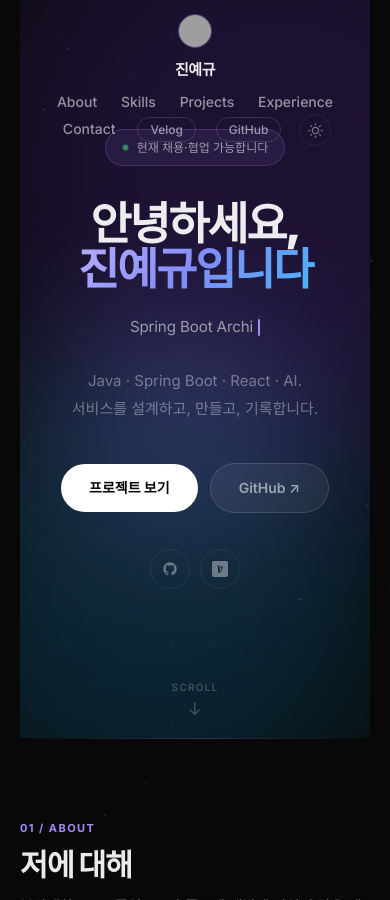
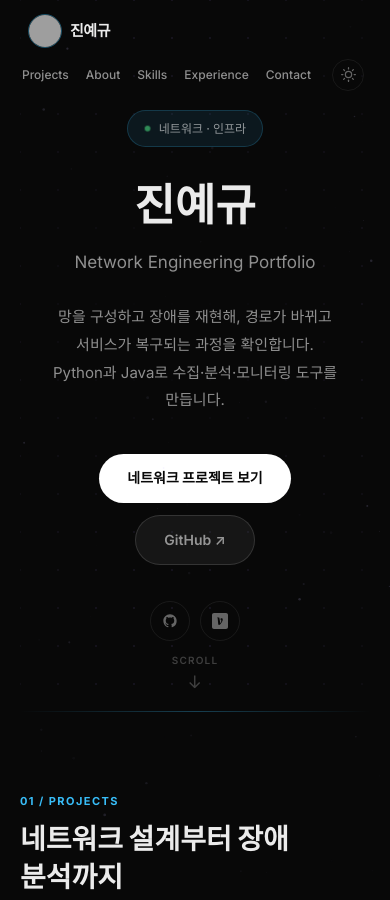
Before and after one commit to teriyakki-jin/teriyakki-jin.github.io, a Jekyll site: the page built from index.html, in a window 390 px wide and 900 px high. Built offline with Jekyll 4.4.1, drawn with Linux system fonts in a browser that asks for light colours; some web fonts are replaced; the list of posts is cut into pages by our own code; some of the changed text lies outside the part shown; grey boxes are pictures that could not be loaded.

Commit message:
feat: tailor portfolio for network engineering roles

```diff
--- a/_config.yml
+++ b/_config.yml
@@ -6,7 +6,7 @@
 name: 진예규
 
 # Short bio or description (displayed in the header)
-description: "CS · AI & Full-Stack Developer"
+description: "Network Engineering · Infrastructure · Automation"
 
 # URL of your avatar or profile pic (you could use your GitHub profile pic)
 avatar: https://github.com/teriyakki-jin.png
--- a/_layouts/default.html
+++ b/_layouts/default.html
@@ -81,9 +81,9 @@
           </div>
 
           <nav>
+            <a href="/#projects"   data-spy="projects">Projects</a>
             <a href="/#about"      data-spy="about">About</a>
             <a href="/#skills"     data-spy="skills">Skills</a>
-            <a href="/#projects"   data-spy="projects">Projects</a>
             <a href="/#experience" data-spy="experience">Experience</a>
             <a href="/#contact"    data-spy="contact">Contact</a>
             <a href="https://velog.io/@jyg3485" target="_blank" class="nav-pill">Velog</a>
@@ -113,6 +113,7 @@
     <script src="{{ site.baseurl }}/js/neural-bg.js"></script>
     <script src="{{ site.baseurl }}/js/star-field.js"></script>
     <script src="{{ site.baseurl }}/js/typewriter.js"></script>
+    <script src="{{ site.baseurl }}/js/projects.js"></script>
 
     <script>
       // Sticky nav: transparent → blur on scroll
--- a/index.html
+++ b/index.html
@@ -1,38 +1,33 @@
 ---
 layout: default
-description: "Java · Spring Boot · React · AI로 서비스를 설계하고 만드는 개발자, 진예규의 포트폴리오입니다."
+description: "OSPF/BFD 망 설계, 장애 대응, 패킷 분석과 운영 자동화 프로젝트를 담은 진예규의 포트폴리오입니다."
 ---
 
 <!-- ─── HERO ─────────────────────────────────────── -->
 <section class="home-hero">
   <canvas id="hero-canvas" aria-hidden="true"></canvas>
-  <div class="hero-orb hero-orb-purple" aria-hidden="true"></div>
-  <div class="hero-orb hero-orb-sky"    aria-hidden="true"></div>
-  <div class="hero-orb hero-orb-violet" aria-hidden="true"></div>
 
   <div class="hero-inner">
     <div class="hero-badge">
       <span class="badge-dot"></span>
-      현재 채용·협업 가능합니다
+      네트워크 · 인프라
     </div>
 
     <h1 class="hero-name">
-      안녕하세요,
-      <span class="hero-name-gradient">진예규입니다</span>
+      <span class="hero-name-gradient">진예규</span>
     </h1>
 
     <div class="hero-role-row">
-      <span class="hero-role-text" id="typewriter-text"></span>
-      <span class="tw-cursor" aria-hidden="true"></span>
+      <span class="hero-role-text">Network Engineering Portfolio</span>
     </div>
 
     <p class="hero-desc">
-      Java · Spring Boot · React · AI.<br>
-      서비스를 설계하고, 만들고, 기록합니다.
+      망을 구성하고 장애를 재현해, 경로가 바뀌고 서비스가 복구되는 과정을 확인합니다.<br>
+      Python과 Java로 수집·분석·모니터링 도구를 만듭니다.
     </p>
 
     <div class="hero-actions">
-      <a href="#projects" class="hero-cta">프로젝트 보기</a>
+      <a href="#projects" class="hero-cta">네트워크 프로젝트 보기</a>
       <a href="https://github.com/teriyakki-jin" target="_blank" rel="noopener" class="hero-ghost">GitHub ↗</a>
     </div>
 
@@ -58,7 +53,7 @@
 <section class="port-section" id="about">
   <p class="section-label">01 / About</p>
   <h2 class="section-heading">저에 대해</h2>
-  <p class="section-sub">부산대학교 CS 졸업 · AI와 풀스택 개발에 관심이 많은 개발자입니다.</p>
+  <p class="section-sub">부산대학교 컴퓨터공학 졸업 · 네트워크와 인프라 운영에 관심을 두고 있습니다.</p>
 
   <div class="about-layout">
 
@@ -79,6 +74,7 @@
       <h3 class="about-greeting">안녕하세요, 진예규입니다 👋</h3>
 
       <p>백엔드부터 AI까지, 시스템 전체의 흐름을 설계하고 배포합니다.</p>
+      <p>최근에는 OSPF/BFD 장애 탐지, 패킷 분석, 운영 모니터링을 직접 실습하고 있습니다. 설정만 확인하는 데서 끝내지 않고, 장애 전후의 로그와 서비스 도달성을 함께 살펴봅니다.</p>
 
       <div class="about-info-grid">
         <div class="info-item">
@@ -111,10 +107,10 @@
   <div class="stats-row">
     <div class="stat-item">
       <p class="stat-label">개인·팀 프로젝트</p>
-      <p class="stat-num" data-count="16" data-suffix="+">0+</p>
+      <p class="stat-num" data-count="23" data-suffix="">23</p>
     </div>
     <div class="stat-item">
-      <p class="stat-label">작성한 테스트 코드</p>
+      <p class="stat-label">ConsentLedger 테스트</p>
       <p class="stat-num" data-count="145" data-suffix="+">0+</p>
     </div>
     <div class="stat-item">
@@ -133,8 +129,26 @@
 
 <section class="port-section" id="skills">
   <p class="section-label">02 / Skills</p>
-  <h2 class="section-heading">기술 스택</h2>
-  <p class="section-sub">다양한 기술을 활용해 백엔드부터 AI까지 일관된 품질의 결과물을 만듭니다.</p>
+  <h2 class="section-heading">프로젝트에서 사용한 기술</h2>
+  <p class="section-sub">망 구성과 패킷 분석에 사용한 도구, 운영 화면과 자동화에 사용한 개발 기술입니다.</p>
+
+  <div class="network-skills">
+    <div>
+      <h3>망 설계·장애 대응</h3>
+      <p>OSPF cost와 우회 경로 설계, BFD 장애 탐지, 링크·노드 N-1과 SRLG 분석</p>
+      <span>FRRouting · containerlab · Linux</span>
+    </div>
+    <div>
+      <h3>트래픽·접근 제어</h3>
+      <p>PCAP 분석, IDS 결과 비교, JWT 인증과 요청별 접근 정책 검증</p>
+      <span>tcpdump · Snort · Suricata · Keycloak · OPA</span>
+    </div>
+    <div>
+      <h3>모니터링·자동화</h3>
+      <p>장비 상태 수집, 경보 중복 제거, 장애 실험 자동화와 운영 이력 저장</p>
+      <span>Python · Java · Prometheus · Grafana · Elastic</span>
+    </div>
+  </div>
 
   <div class="skills-grid">
     <div class="skill-card">
@@ -268,8 +282,18 @@
 
 <section class="port-section" id="projects">
   <p class="section-label">03 / Projects</p>
-  <h2 class="section-heading">주요 프로젝트</h2>
-  <p class="section-sub">백엔드와 AI 서비스부터 네트워크 장애·보안 실습까지, 직접 만든 프로젝트입니다.</p>
+  <h2 class="section-heading">네트워크 설계부터 장애 분석까지</h2>
+  <p class="section-sub">로컬 랩에서 망 설계, 장애 대응, 패킷 분석과 운영 자동화를 실습했습니다.</p>
+  <div class="project-toolbar" hidden>
+    <div class="project-filters" role="group" aria-label="프로젝트 분야">
+      <button type="button" data-filter="featured" aria-pressed="true">대표 프로젝트</button>
+      <button type="button" data-filter="network" aria-pressed="false">네트워크·운영</button>
+      <button type="button" data-filter="security" aria-pressed="false">보안</button>
+      <button type="button" data-filter="backend" aria-pressed="false">백엔드·AI</button>
+      <button type="button" data-filter="all" aria-pressed="false">전체</button>
+    </div>
+    <span class="project-result-count" aria-live="polite"></span>
+  </div>
 
   <div class="project-card">
     <div class="project-header">
--- /dev/null
+++ b/js/projects.js
@@ -0,0 +1,109 @@
+(function () {
+  'use strict';
+  var section = document.getElementById('projects');
+  if (!section) return;
+  var toolbar = section.querySelector('.project-toolbar');
+  var about = document.getElementById('about');
+  if (about) {
+    var divider = section.previousElementSibling;
+    var anchor = about.previousElementSibling;
+    if (divider && divider.classList.contains('section-divider-v')) anchor.before(divider);
+    anchor.before(section);
+    section.querySelector('.section-label').textContent = '01 / Projects';
+    about.querySelector('.section-label').textContent = '02 / About';
+    var skills = document.getElementById('skills');
+    if (skills) skills.querySelector('.section-label').textContent = '03 / Skills';
+  }
+  var cards = Array.from(section.querySelectorAll('.project-card'));
+  var featured = {
+    'telconet-sentinel': {
+      label: '01 / 망 설계 · 장애 탐지',
+      image: 'https://raw.githubusercontent.com/teriyakki-jin/telconet-sentinel/main/docs/assets/grafana-bfd-repeated-trials.png',
+      alt: 'OSPF와 BFD 반복 실험 결과를 비교하는 Grafana 대시보드'
+    },
+    'netsentry': {
+      label: '02 / 모니터링 · 운영 자동화',
+      image: 'https://raw.githubusercontent.com/teriyakki-jin/netsentry/main/docs/images/netsentry-expanded-topology.png',
+      alt: '가상 장비와 서비스 상태, 장애 대응 흐름을 보여주는 NetSentry 운영 화면'
+    },
+    'network-forensics-lab': {
+      label: '03 / 패킷 분석 · 트러블슈팅',
+      image: 'https://raw.githubusercontent.com/teriyakki-jin/network-forensics-lab/main/assets/kibana-lens-dashboard.png',
+      alt: 'Snort와 Suricata의 탐지 결과를 비교하는 Kibana 대시보드'
+    }
+  };
+  var network = ['telconet-sentinel', 'netsentry', 'network-forensics-lab', 'zero-trust-network-lab', 'securescope'];
+  var security = ['network-forensics-lab', 'zero-trust-network-lab', 'securescope', 'llm-security-gateway', 'firm-sentry', 'agent-runtime-security-lab', 'consentledger'];
+
+  cards.forEach(function (card) {
+    var link = card.querySelector('a[href*="github.com/"]');
+    var slug = link ? new URL(link.href).pathname.split('/').filter(Boolean).pop().toLowerCase() : '';
+    card.dataset.project = slug;
+    card.dataset.network = String(network.includes(slug));
+    card.dataset.security = String(security.includes(slug));
+    card.dataset.backend = String(!network.includes(slug));
+    card.classList.add('project-compact');
+    var features = card.querySelector('.project-features');
+    if (features) {
+      var details = document.createElement('details');
+      details.className = 'project-details';
+      var summary = document.createElement('summary');
+      summary.textContent = '구현 내용과 검증 결과';
+      details.appendChild(summary);
+      details.appendChild(features);
+      Array.from(card.querySelectorAll('.project-desc')).slice(1).forEach(function (note) {
+        details.appendChild(note);
+      });
+      card.insertBefore(details, card.querySelector('.project-stack'));
+    }
+    if (featured[slug]) {
+      var info = featured[slug];
+      card.dataset.featured = 'true';
+      card.classList.add('project-featured');
+      var label = document.createElement('p');
+      label.className = 'project-focus';
+      label.textContent = info.label;
+      card.prepend(label);
+      var media = document.createElement('a');
+      media.className = 'project-media';
+      media.href = info.image;
+      media.target = '_blank';
+      media.rel = 'noopener';
+      media.setAttribute('aria-label', info.alt + ' 원본 보기');
+      var img = document.createElement('img');
+      img.src = info.image;
+      img.alt = info.alt;
+      img.loading = 'lazy';
+      img.addEventListener('error', function () { media.hidden = true; });
+      media.appendChild(img);
+      card.querySelector('.project-header').after(media);
+    }
+  });
+
+  Object.keys(featured).forEach(function (slug) {
+    var card = cards.find(function (item) { return item.dataset.project === slug; });
+    if (card) section.appendChild(card);
+  });
+  cards.filter(function (card) { return !card.dataset.featured; }).forEach(function (card) {
+    section.appendChild(card);
+  });
+
+  function filter(value) {
+    var count = 0;
+    cards.forEach(function (card) {
+      var visible = value === 'all' || card.dataset[value] === 'true';
+      card.hidden = !visible;
+      if (visible) count++;
+    });
+    toolbar.querySelectorAll('button').forEach(function (button) {
+      button.setAttribute('aria-pressed', String(button.dataset.filter === value));
+    });
+    toolbar.querySelector('.project-result-count').textContent = count + '개 프로젝트';
+  }
+  toolbar.addEventListener('click', function (event) {
+    var button = event.target.closest('button[data-filter]');
+    if (button) filter(button.dataset.filter);
+  });
+  toolbar.hidden = false;
+  filter('featured');
+}());
--- a/style.scss
+++ b/style.scss
@@ -19,7 +19,7 @@
 $t500: rgba(255,255,255,0.38);
 $t600: rgba(255,255,255,0.22);
 
-$av:  #a78bfa;
+$av:  #38bdf8;
 $ask: #38bdf8;
 $aem: #34d399;
 
@@ -246,7 +246,7 @@
 
 .home-hero {
   position: relative;
-  min-height: 90vh;
+  min-height: 620px;
   display: flex;
   align-items: center;
   justify-content: center;
@@ -256,7 +256,7 @@
   padding: 80px 20px 100px;
   margin-top: -74px;
 
-  @include mobile { min-height: 82vh; padding: 60px 20px 80px; }
+  @include mobile { min-height: 580px; padding: 110px 20px 70px; }
 
   #hero-canvas {
     position: absolute;
@@ -318,19 +318,16 @@
 
 // Heading
 .hero-name {
-  font-size: clamp(2.8rem, 9vw, 5.5rem);
+  font-size: 64px;
   font-weight: 900;
-  letter-spacing: -0.05em;
+  letter-spacing: 0;
   line-height: 1.0;
   margin: 0 0 8px;
   color: $t100;
 
   .hero-name-gradient {
     display: block;
-    background: linear-gradient(135deg, #c4b5fd 0%, #818cf8 50%, #38bdf8 100%);
-    -webkit-background-clip: text;
-    -webkit-text-fill-color: transparent;
-    background-clip: text;
+    color: $t100;
   }
 }
 
@@ -345,10 +342,10 @@
 }
 
 .hero-role-text {
-  font-size: clamp(0.95rem, 2.5vw, 1.2rem);
+  font-size: 19px;
   font-weight: 400;
   color: $t400;
-  letter-spacing: -0.01em;
+  letter-spacing: 0;
 }
 
 .tw-cursor {
@@ -369,10 +366,11 @@
 
 .hero-desc {
   font-size: 15px;
-  color: $t500;
+  color: $t400;
   line-height: 1.85;
   margin: 0 auto 40px;
-  max-width: 400px;
+  max-width: 560px;
+  word-break: keep-all;
 }
 
 .hero-actions {
@@ -1220,6 +1218,141 @@
   }
 }
 
+.network-skills {
+  display: grid;
+  grid-template-columns: repeat(3, minmax(0, 1fr));
+  gap: 28px;
+  padding: 24px 0 32px;
+  margin-bottom: 24px;
+  border-bottom: 1px solid $br2;
+  h3 { font-size: 16px; color: $t100; margin: 0 0 12px; letter-spacing: 0; }
+  p { font-size: 14px; line-height: 1.7; color: $t400; }
+  span { font-size: 12px; color: $ask; line-height: 1.7; }
+}
+
+.port-section { scroll-margin-top: 90px; }
+.section-heading { word-break: keep-all; letter-spacing: 0; }
+
+#skills .skill-bar-meta span:last-child,
+#skills .skill-bar-track { display: none; }
+
+.project-toolbar {
+  display: flex;
+  align-items: center;
+  justify-content: space-between;
+  flex-wrap: wrap;
+  gap: 16px;
+  margin: 28px 0 24px;
+  padding-bottom: 18px;
+  border-bottom: 1px solid $br2;
+}
+
+.project-filters {
+  display: flex;
+  flex-wrap: wrap;
+  gap: 4px;
+
+  button {
+    background: transparent;
+    border: 0;
+    border-bottom: 2px solid transparent;
+    padding: 10px 12px;
+    min-height: 44px;
+    font: inherit;
+    font-size: 13px;
+    color: $t400;
+    cursor: pointer;
+
+    &[aria-pressed="true"] { color: $ask; border-bottom-color: $ask; }
+    &:hover { color: $t100; }
+    &:focus-visible { outline: 2px solid $ask; outline-offset: 3px; }
+  }
+}
+
+.project-result-count { font-size: 12px; color: $t400; }
+
+#projects [hidden] { display: none !important; }
+
+.project-card.project-compact {
+  border-radius: 8px;
+  padding: 24px;
+  transform: none !important;
+  will-change: auto;
+  letter-spacing: 0;
+
+  .project-title { font-size: 17px; letter-spacing: 0; overflow-wrap: anywhere; }
+  .project-header { gap: 12px; }
+  .project-desc { color: $t400; }
+  > .project-desc:first-of-type {
+    display: -webkit-box;
+    -webkit-line-clamp: 3;
+    -webkit-box-orient: vertical;
+    overflow: hidden;
+  }
+  &:has(.project-details[open]) > .project-desc:first-of-type {
+    display: block;
+  }
+  .project-link { border-radius: 4px; min-height: 32px; display: inline-flex; align-items: center; }
+  &.project-featured { margin-bottom: 28px; }
+}
+
+.project-focus {
+  margin: 0 0 14px;
+  font-family: $font-mono;
+  font-size: 12px;
+  color: $aem;
+}
+
+.project-media {
+  display: block;
+  margin: 18px 0;
+  background: #101214;
+  border: 1px solid $br2;
+  aspect-ratio: 16 / 9;
+  overflow: hidden;
+
+  img { display: block; width: 100%; height: 100%; object-fit: contain; }
+}
+
+.project-details {
+  margin: 12px 0 18px;
+  color: $t400;
+  font-size: 13px;
+
+  summary { cursor: pointer; padding: 8px 0; min-height: 36px; }
+  summary:focus-visible { outline: 2px solid $ask; outline-offset: 3px; }
+  .project-features { margin-top: 10px; color: $t400; }
+}
+
+@media (max-width: 640px) {
+  .hero-name { font-size: 44px; }
+  .section-heading { font-size: 28px; line-height: 1.35; }
+  .port-section { scroll-margin-top: 130px; }
+  .masthead { display: flex; align-items: center; flex-wrap: wrap; gap: 8px; text-align: left; }
+  .site-avatar { display: block; margin: 0; }
+  .site-info { margin: 0; padding: 0; }
+  .masthead nav { display: flex; align-items: center; justify-content: space-between; width: 100%; margin: 0; font-size: 12px; }
+  .masthead nav a { margin: 0; padding: 8px 2px; }
+  .masthead nav .nav-pill { display: none; }
+  .network-skills { grid-template-columns: 1fr; gap: 18px; }
+  .project-card.project-compact { padding: 18px; }
+  .project-filters { gap: 0; }
+  .project-filters button { padding: 10px 8px; font-size: 12px; }
+  .hero-role-text { font-size: 17px; overflow-wrap: anywhere; }
+}
+
+html[data-theme="light"] {
+  .hero-name .hero-name-gradient { color: #111827; }
+  .network-skills h3 { color: #111827; }
+  .network-skills p { color: #4b5563; }
+  .network-skills span { color: #0369a1; }
+  .project-filters button, .project-result-count, .project-details { color: #4b5563; }
+  .project-filters button[aria-pressed="true"] { color: #0369a1; border-bottom-color: #0369a1; }
+  .project-focus { color: #047857; }
+  .project-card.project-compact .project-desc,
+  .project-card.project-compact .project-features { color: #4b5563; }
+}
+
 /*------------------------------------
   BADGES
 ------------------------------------*/
```
Also changed, not shown: about.md (+2 -1 lines), README.md.
